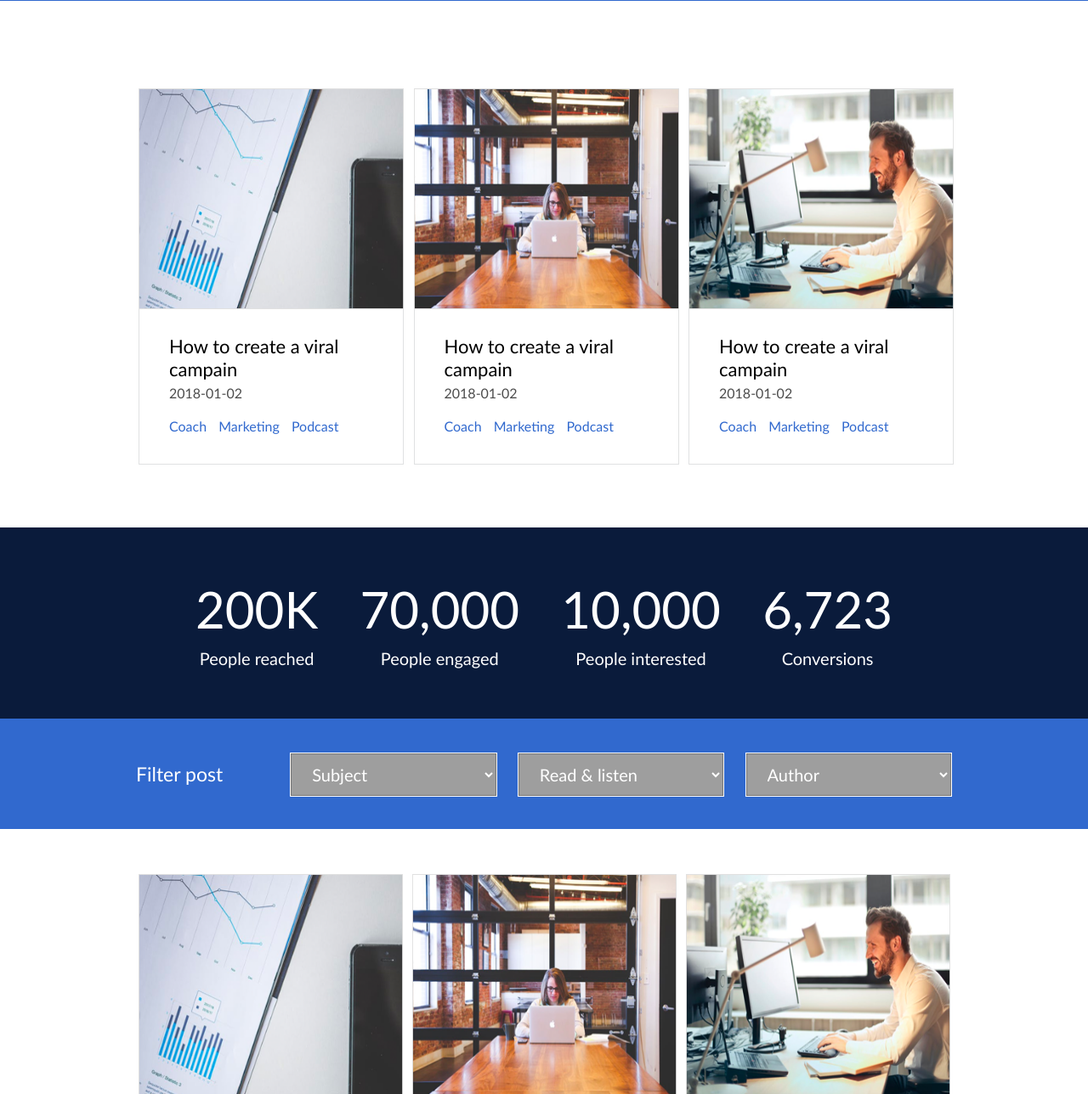
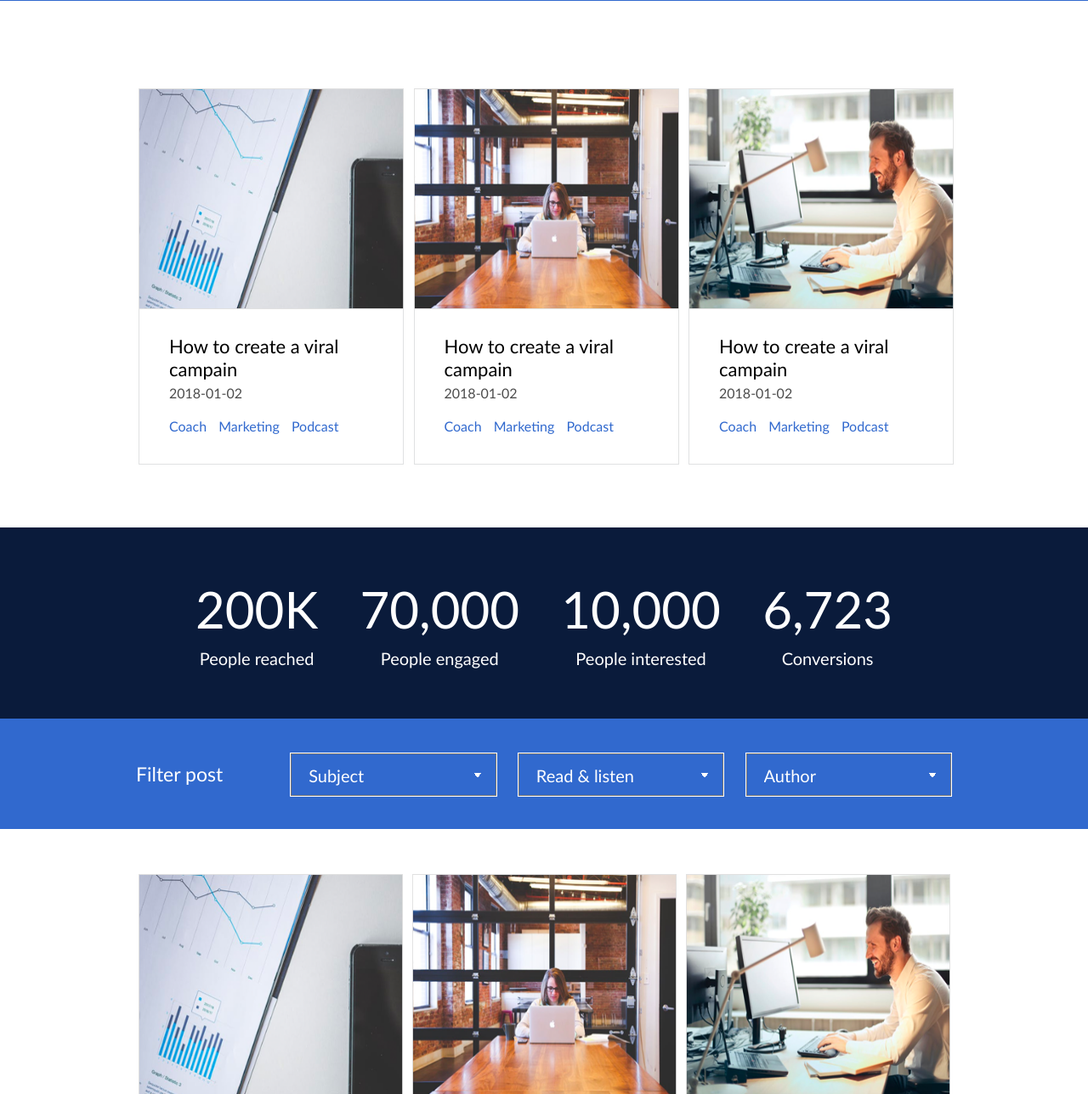
Before and after one commit to anvandarnamnet/naesandfriends, a PHP site: page /blank.html in a window 1280 px wide. Shown: the part 760-2048 px from the top of the page at 85% size. Run offline with PHP 8.4, Linux system fonts and the light colour scheme; grey boxes are pictures that could not be loaded.

Commit message:
new drop down arrow

```diff
--- a/HTML/css/main.css
+++ b/HTML/css/main.css
@@ -280,9 +280,25 @@ header {
       border: 1px solid #fff;
       display: inline-block; }
       .small-bar-2 .selectors .select-box select {
-        background: url("dropdownarrow.png") repeat 0 0;
+        background: -webkit-linear-gradient(40deg, transparent 50%, white 50%), -webkit-linear-gradient(140deg, transparent 50%, white 50%), -webkit-linear-gradient(left, #3169ce, #3169ce);
+        background: -o-linear-gradient(40deg, transparent 50%, white 50%), -o-linear-gradient(140deg, transparent 50%, white 50%), -o-linear-gradient(left, #3169ce, #3169ce);
+        background: linear-gradient(50deg, transparent 50%, white 50%), linear-gradient(-50deg, transparent 50%, white 50%), linear-gradient(to right, #3169ce, #3169ce);
+        background-position: calc(100% - 21px) calc(1em + 2px), calc(100% - 16px) calc(1em + 2px), 100% 0;
+        background-size: 5px 5px, 5px 5px, 2.5em 2.5em;
+        background-repeat: no-repeat;
+        background-color: #3169ce;
+        /* styling and reset */
+        line-height: 1.5em;
+        padding: 0.5em 3.5em 0.5em 1em;
+        /* reset */
+        border-radius: 0;
+        margin: 0;
+        -webkit-box-sizing: border-box;
+        -moz-box-sizing: border-box;
+        box-sizing: border-box;
+        -webkit-appearance: none;
+        -moz-appearance: none;
         padding: 10px 50px 10px 20px;
-        background-color: #3169ce;
         height: 100%;
         width: 100%;
         font-size: 20px;
--- a/HTML/main.scss
+++ b/HTML/main.scss
@@ -357,11 +357,44 @@ header {
 
 
             select {
+                background:
+                linear-gradient(50deg, transparent 50%, white 50%),
+                linear-gradient(-50deg, transparent 50%, white 50%),
+                linear-gradient(to right, $lighter-blue, $lighter-blue);
 
-            background: url("dropdownarrow.png") repeat 0 0;
+
+              background-position:
+                calc(100% - 21px) calc(1em + 2px),
+                calc(100% - 16px) calc(1em + 2px),
+                100% 0;
+              background-size:
+                5px 5px,
+                5px 5px,
+                2.5em 2.5em;
+              background-repeat: no-repeat;
+              background-color: $lighter-blue;
+
+              /* styling and reset */
+
+
+
+              line-height: 1.5em;
+              padding: 0.5em 3.5em 0.5em 1em;
+
+              /* reset */
+
+              border-radius: 0;
+              margin: 0;
+              -webkit-box-sizing: border-box;
+              -moz-box-sizing: border-box;
+              box-sizing: border-box;
+              -webkit-appearance:none;
+              -moz-appearance:none;
+
+            //background:$lighter-blue url(dropdownarrow.png);
+
             //margin: 30px 0;
             padding: 10px 50px 10px 20px;
-            background-color: $lighter-blue;
             height: 100%;
             width: 100%;
             font-size: 20px;
@@ -396,6 +429,8 @@ header {
         display: flex;
 
         height: 360px;
+
+
         .image-grid-two {
             flex: 7;
             img {
```
